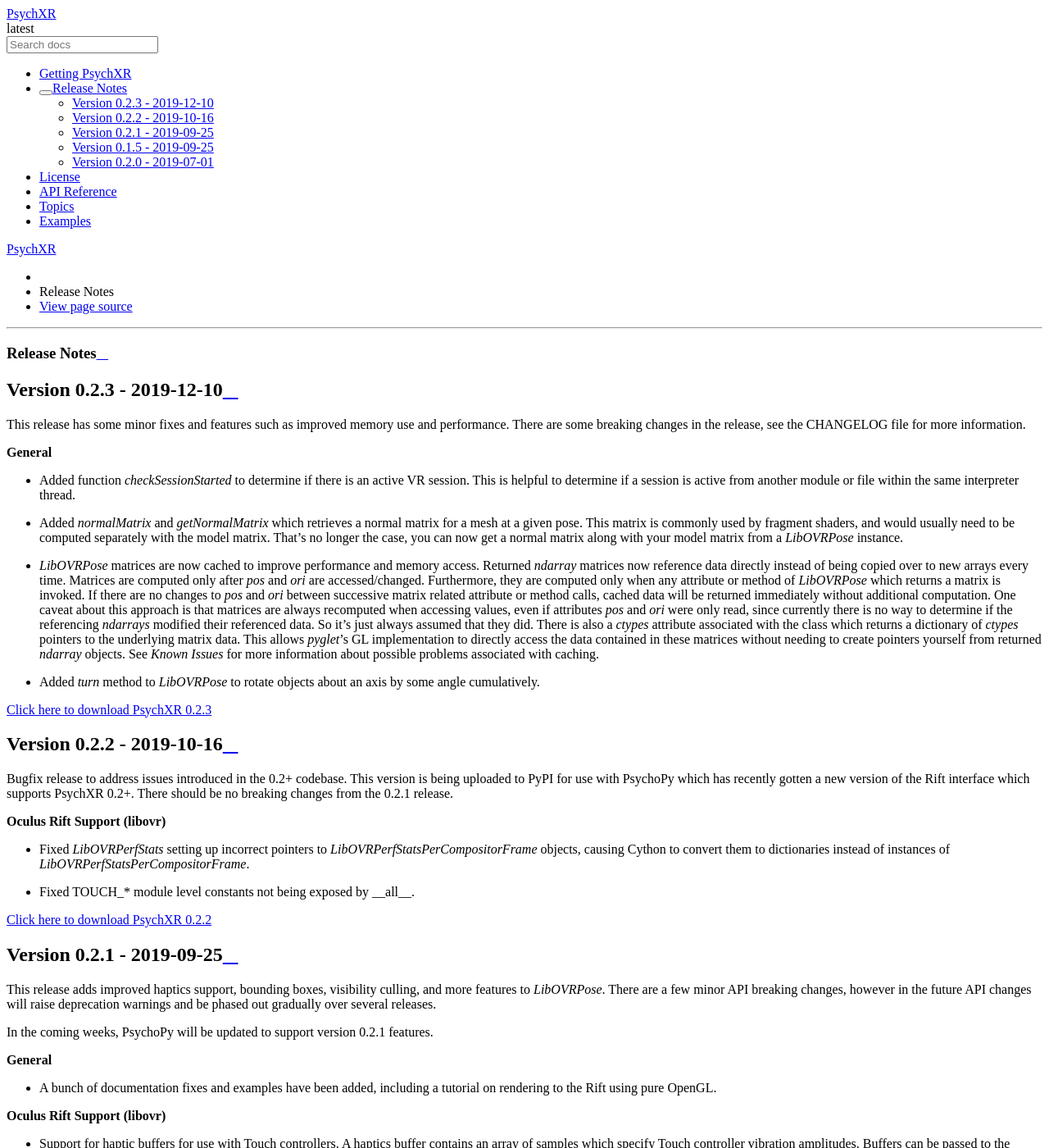
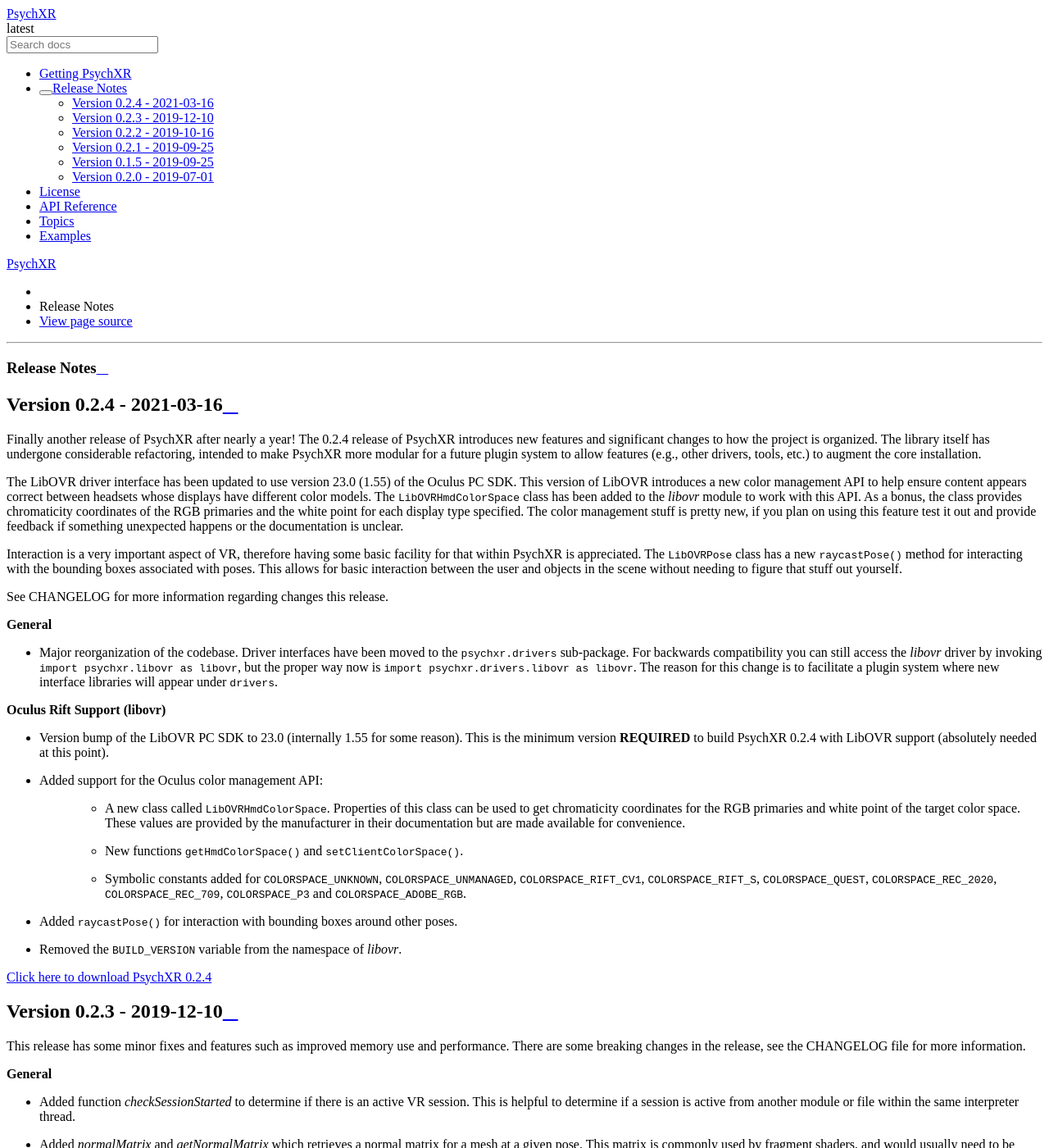
Before and after one commit to mdcutone/psychxr, a Sphinx documentation site: the page built from docs/release_notes.rst, in a window 1280 px wide and 1400 px high. Shown: the whole window at 82% size. Built offline with Sphinx 7.4.7 and the Read the Docs theme 2.0.0, drawn with Linux system fonts in a browser that asks for light colours.

Commit message:
DOCS: Cleaned up docs to prepare for v0.2.4 release.

```diff
--- a/docs/license.rst
+++ b/docs/license.rst
@@ -4,18 +4,29 @@
 
 **Source code associated with PsychXR is released under the MIT license.**
 
-Copyright 2019 Matthew D. Cutone
+Copyright 2019-2021 Matthew D. Cutone
 
-Permission is hereby granted, free of charge, to any person obtaining a copy of this software and associated documentation files (the "Software"), to deal in the Software without restriction, including without limitation the rights to use, copy, modify, merge, publish, distribute, sublicense, and/or sell copies of the Software, and to permit persons to whom the Software is furnished to do so, subject to the following conditions:
+Permission is hereby granted, free of charge, to any person obtaining a copy of
+this software and associated documentation files (the "Software"), to deal in
+the Software without restriction, including without limitation the rights to
+use, copy, modify, merge, publish, distribute, sublicense, and/or sell copies of
+the Software, and to permit persons to whom the Software is furnished to do so,
+subject to the following conditions:
 
-The above copyright notice and this permission notice shall be included in all copies or substantial portions of the Software.
+The above copyright notice and this permission notice shall be included in all
+copies or substantial portions of the Software.
 
-THE SOFTWARE IS PROVIDED "AS IS", WITHOUT WARRANTY OF ANY KIND, EXPRESS OR IMPLIED, INCLUDING BUT NOT LIMITED TO THE WARRANTIES OF MERCHANTABILITY, FITNESS FOR A PARTICULAR PURPOSE AND NONINFRINGEMENT. IN NO EVENT SHALL THE AUTHORS OR COPYRIGHT HOLDERS BE LIABLE FOR ANY CLAIM, DAMAGES OR OTHER LIABILITY, WHETHER IN AN ACTION OF CONTRACT, TORT OR OTHERWISE, ARISING FROM, OUT OF OR IN CONNECTION WITH THE SOFTWARE OR THE USE OR OTHER DEALINGS IN THE SOFTWARE.
+THE SOFTWARE IS PROVIDED "AS IS", WITHOUT WARRANTY OF ANY KIND, EXPRESS OR
+IMPLIED, INCLUDING BUT NOT LIMITED TO THE WARRANTIES OF MERCHANTABILITY, FITNESS
+FOR A PARTICULAR PURPOSE AND NONINFRINGEMENT. IN NO EVENT SHALL THE AUTHORS OR
+COPYRIGHT HOLDERS BE LIABLE FOR ANY CLAIM, DAMAGES OR OTHER LIABILITY, WHETHER
+IN AN ACTION OF CONTRACT, TORT OR OTHERWISE, ARISING FROM, OUT OF OR IN
+CONNECTION WITH THE SOFTWARE OR THE USE OR OTHER DEALINGS IN THE SOFTWARE.
 
 Important Notice
 ----------------
 
 While PsychXR's source code is covered by the above license, you must adhere to
 the terms and conditions of any API PsychXR interfaces with (eg. LibOVR). Please
-read the documentation for the extension modules you are using for more
+read the documentation for the driver extension modules you are using for more
 information.
--- a/docs/release_notes.rst
+++ b/docs/release_notes.rst
@@ -1,6 +1,67 @@
 =============
 Release Notes
 =============
+
+Version 0.2.4 - 2021-03-16
+~~~~~~~~~~~~~~~~~~~~~~~~~~
+
+Finally another release of PsychXR after nearly a year! The 0.2.4 release of
+PsychXR introduces new features and significant changes to how the project is
+organized. The library itself has undergone considerable refactoring, intended
+to make PsychXR more modular for a future plugin system to allow features (e.g.,
+other drivers, tools, etc.) to augment the core installation.
+
+The LibOVR driver interface has been updated to use version 23.0 (1.55) of the
+Oculus PC SDK. This version of LibOVR introduces a new color management API to
+help ensure content appears correct between headsets whose displays have
+different color models. The :class:`~psychxr.drivers.libovr.LibOVRHmdColorSpace`
+class has been added to the `libovr` module to work with this API. As a bonus,
+the class provides chromaticity coordinates of the RGB primaries and the white
+point for each display type specified. The color management stuff is pretty new,
+if you plan on using this feature test it out and provide feedback if something
+unexpected happens or the documentation is unclear.
+
+Interaction is a very important aspect of VR, therefore having some basic
+facility for that within PsychXR is appreciated. The
+:class:`~psychxr.drivers.libovr.LibOVRPose` class has a new
+:meth:`~psychxr.drivers.libovr.LibOVRPose.raycastPose` method for interacting
+with the bounding boxes associated with poses. This allows for basic interaction
+between the user and objects in the scene without needing to figure that stuff
+out yourself.
+
+See CHANGELOG for more information regarding changes this release.
+
+**General**
+
+* Major reorganization of the codebase. Driver interfaces have been moved to the
+  :mod:`psychxr.drivers` sub-package. For backwards compatibility you can still
+  access the `libovr` driver by invoking ``import psychxr.libovr as libovr``,
+  but the proper way now is ``import psychxr.drivers.libovr as libovr``. The
+  reason for this change is to facilitate a plugin system where new interface
+  libraries will appear under :mod:`~psychxr.drivers`.
+
+**Oculus Rift Support (libovr)**
+
+* Version bump of the LibOVR PC SDK to 23.0 (internally 1.55 for some reason).
+  This is the minimum version **REQUIRED** to build PsychXR 0.2.4 with LibOVR
+  support (absolutely needed at this point).
+* Added support for the Oculus color management API:
+    - A new class called :class:`~psychxr.drivers.libovr.LibOVRHmdColorSpace`.
+      Properties of this class can be used to get chromaticity coordinates for
+      the RGB primaries and white point of the target color space. These values
+      are provided by the manufacturer in their documentation but are made
+      available for convenience.
+    - New functions :func:`~psychxr.drivers.libovr.getHmdColorSpace` and
+      :func:`~psychxr.drivers.libovr.setClientColorSpace`.
+    - Symbolic constants added for ``COLORSPACE_UNKNOWN``,
+      ``COLORSPACE_UNMANAGED``, ``COLORSPACE_RIFT_CV1``, ``COLORSPACE_RIFT_S``,
+      ``COLORSPACE_QUEST``, ``COLORSPACE_REC_2020``, ``COLORSPACE_REC_709``,
+      ``COLORSPACE_P3`` and ``COLORSPACE_ADOBE_RGB``.
+* Added :meth:`~psychxr.drivers.libovr.LibOVRPose.raycastPose` for interaction
+  with bounding boxes around other poses.
+* Removed the ``BUILD_VERSION`` variable from the namespace of `libovr`.
+
+`Click here to download PsychXR 0.2.4 <https://github.com/mdcutone/psychxr/releases>`_
 
 Version 0.2.3 - 2019-12-10
 ~~~~~~~~~~~~~~~~~~~~~~~~~~
```
Also changed, not shown: 9 other files.
